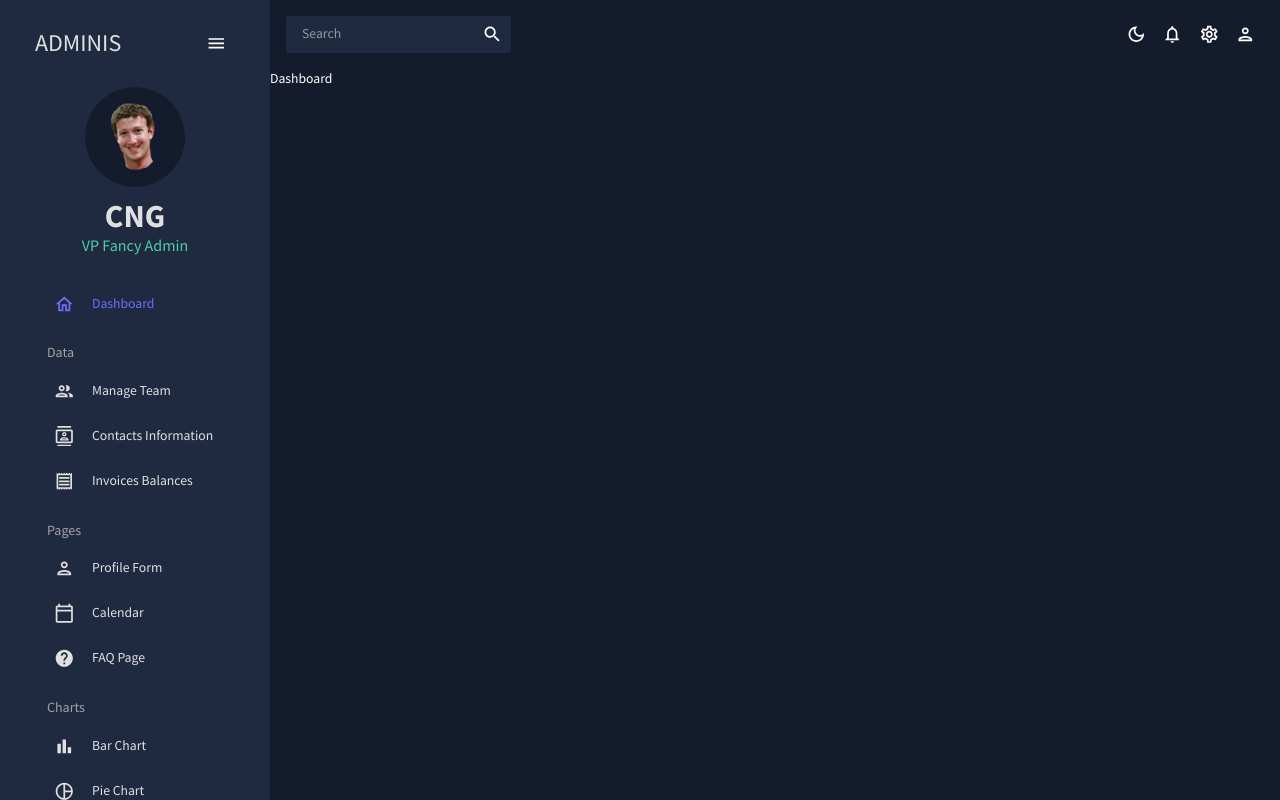
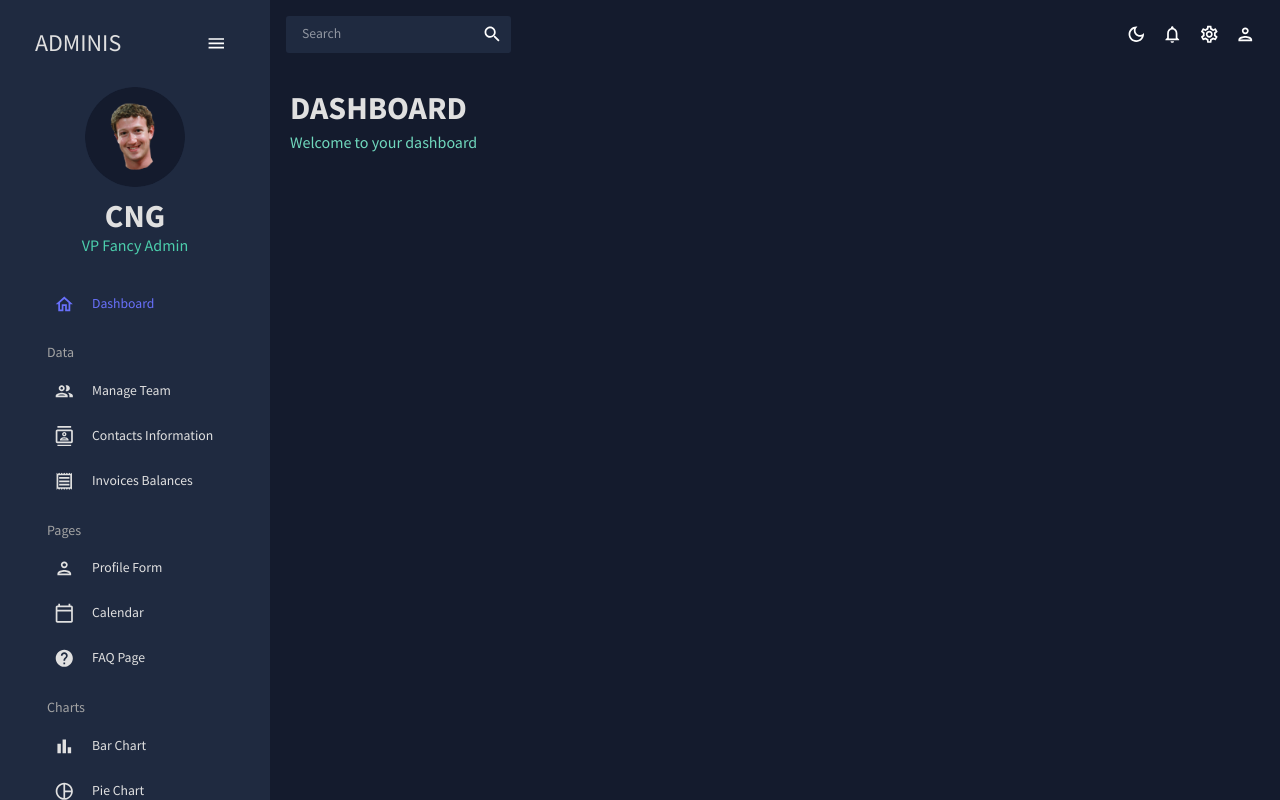
Before and after one commit to CarlosNG93/dashboard, a React (Create React App) app: page / in a window 1280 px wide. Built offline with nearby package versions, Linux system fonts and the light colour scheme.

Commit message:
feat: Header component added

```diff
--- /dev/null
+++ b/src/components/Header.jsx
@@ -0,0 +1,32 @@
+import React from 'react';
+import { Typography, Box, useTheme } from '@mui/material';
+import { tokens } from '../theme';
+
+const Header = ({ title, subtitle }) => {
+
+  const theme = useTheme();
+  const colors = tokens(theme.palette.mode);
+
+  return (
+	<Box
+		mb="30px"
+	>
+		<Typography
+			variant='h2'
+			color={colors.grey[100]}
+			fontWeight="bold"
+			sx={{ mb: '5px' }}
+		>
+			{title}
+		</Typography>
+		<Typography
+			variant='h5'
+			color={colors.greenAccent[400]}
+		>
+			{subtitle}
+		</Typography>
+	</Box>
+  )
+}
+
+export default Header;
--- a/src/scenes/dashboard/index.jsx
+++ b/src/scenes/dashboard/index.jsx
@@ -1,8 +1,21 @@
 import React from 'react';
+import Header from '../../components/Header';
+import { Box } from '@mui/material';
 
 const Dashboard = () => {
   return (
-	<div>Dashboard</div>
+	<Box m="20px">
+		<Box
+			display="flex"
+			justifyContent="space-between"
+			alignItems="center"
+		>
+			<Header
+				title="DASHBOARD"
+				subtitle="Welcome to your dashboard"
+			/>
+		</Box>
+	</Box>
   )
 }
 
```
